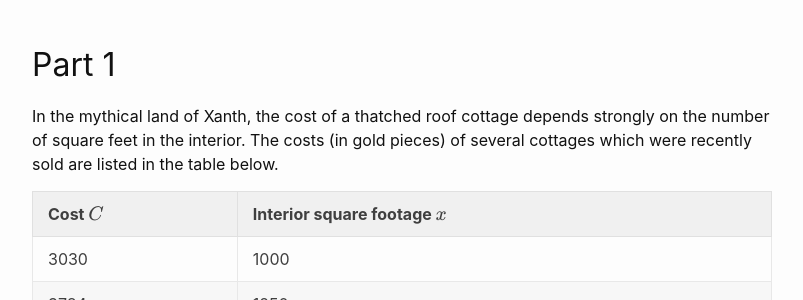
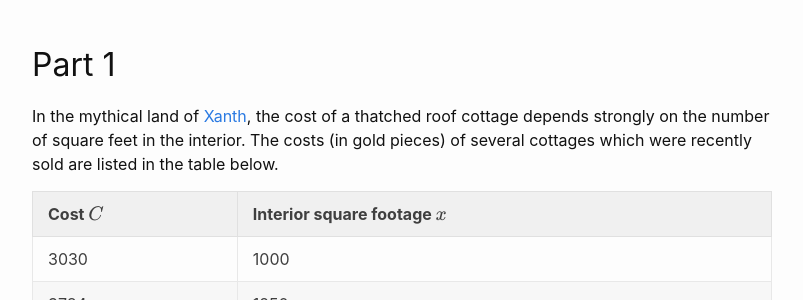
Before and after one commit to wcasper/math107spring2022, a Jekyll site: the page built from _worksheets/ws7/ws7.md, in a window 1280 px wide and 900 px high, scrolled down 2447 px. Shown: the part 154-454 px from the top of the window, without its empty margins (238-1041 px from the left). Built offline with Jekyll 4.4.1, drawn with Linux system fonts in a browser that asks for light colours; some of the changed lines change nothing that is shown.

Commit message:
added link

```diff
--- a/_worksheets/ws7/ws7.md
+++ b/_worksheets/ws7/ws7.md
@@ -108,7 +108,7 @@ $$
 
 ## Part 1
 
-In the mythical land of Xanth, the cost of a thatched roof cottage depends strongly on the number of square feet in the interior.
+In the mythical land of [Xanth](https://en.wikipedia.org/wiki/Xanth), the cost of a thatched roof cottage depends strongly on the number of square feet in the interior.
 The costs (in gold pieces) of several cottages which were recently sold are listed in the table below.
 
 | Cost $$C$$ | Interior square footage $$x$$ |
```
